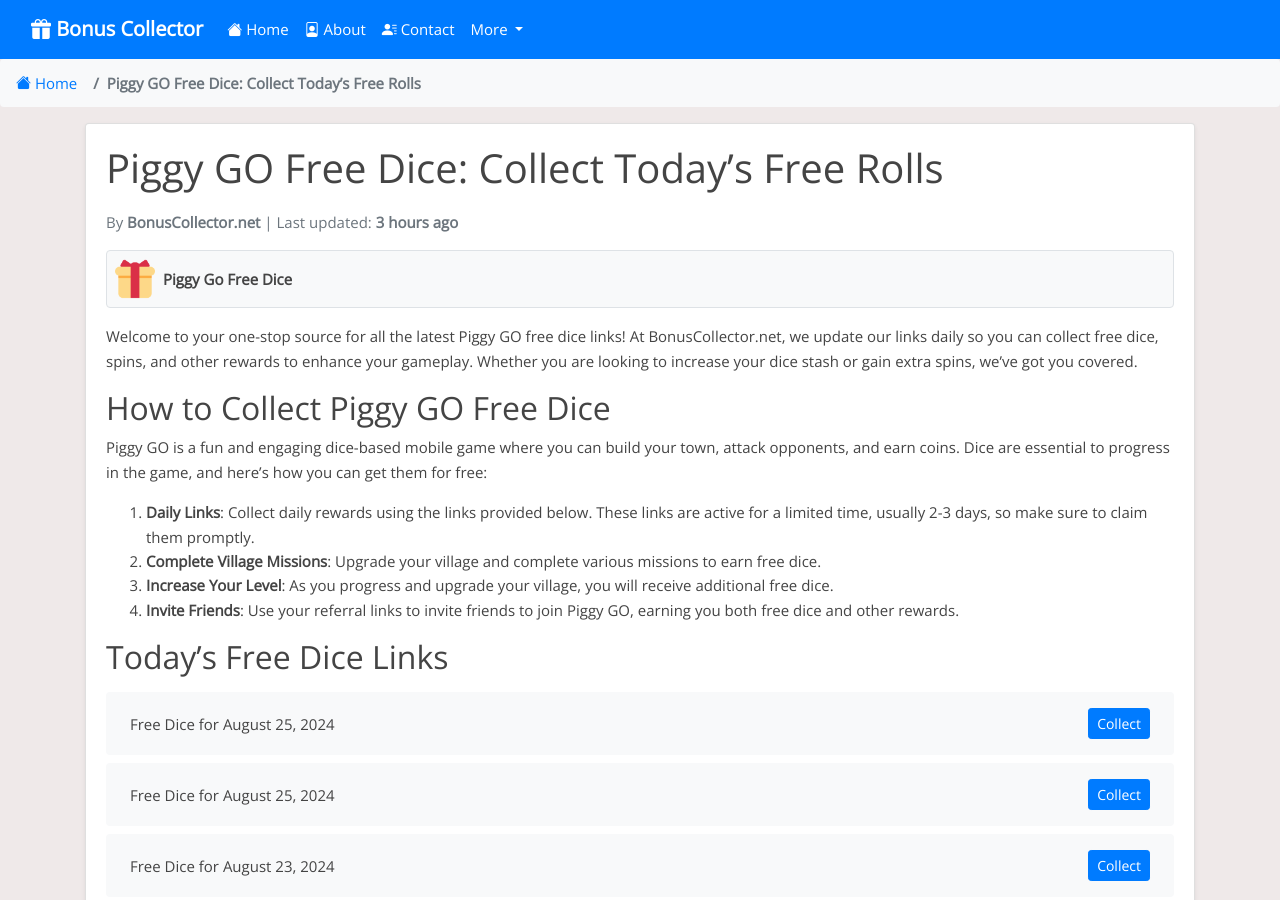
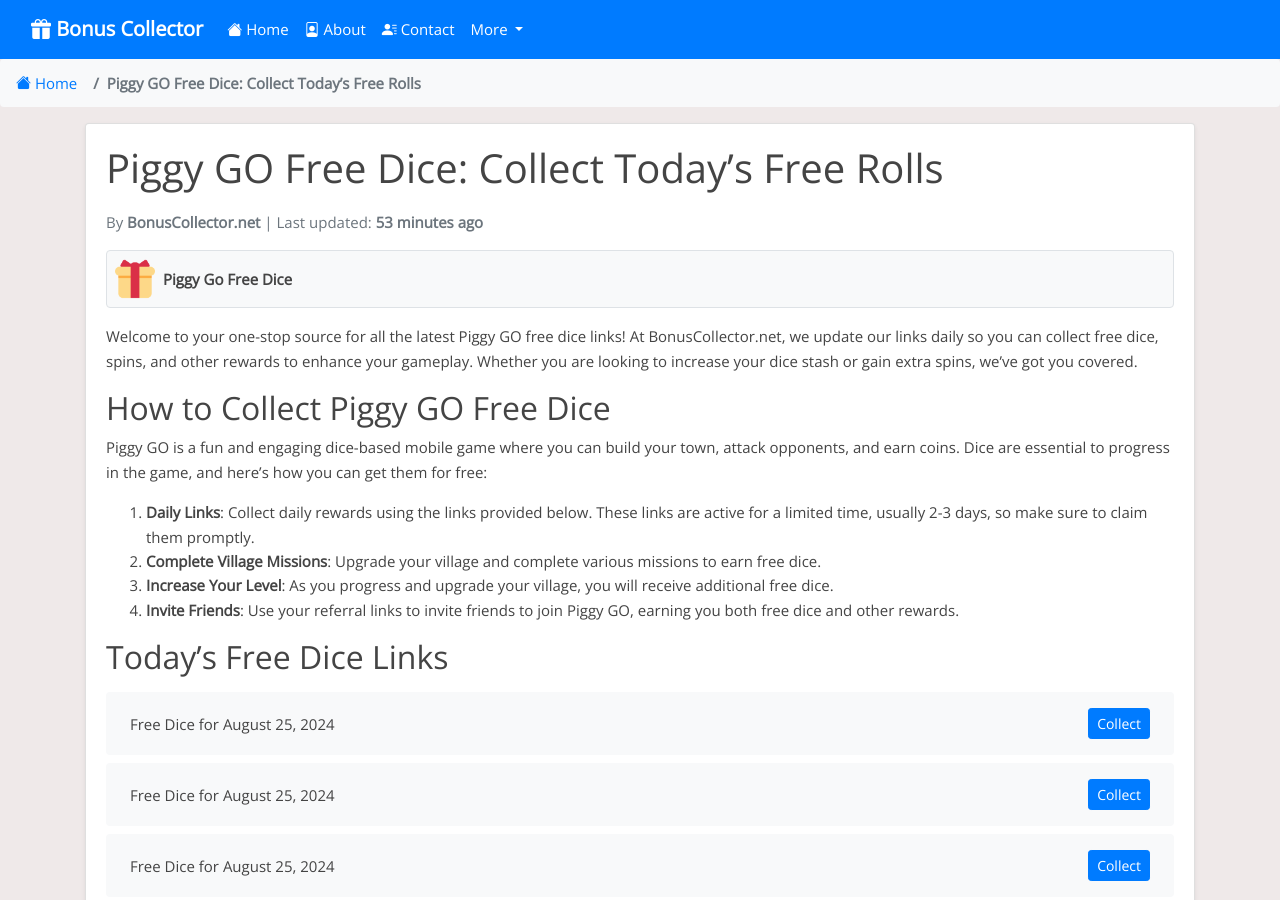
Before and after one commit to Prollad99/bs-net, a Jekyll site: the page built from _posts/2024-07-04-piggy-go.md, in a window 1280 px wide and 900 px high. Built offline with Jekyll 4.4.1, drawn with Linux system fonts in a browser that asks for light colours; nearby versions of some CDN libraries; comment, search, counter and statistics services are not loaded; some of the changed text lies outside the part shown.

Commit message:
Update piggy-go reward links and last modified date

```diff
--- a/_data/include_files.yml
+++ b/_data/include_files.yml
@@ -23,7 +23,7 @@
   last_modified: 2024-08-25 10:10:21
 
 piggy-go.html:
-  last_modified: 2024-08-25 08:12:00
+  last_modified: 2024-08-25 11:05:12
 
 caesars-slots.html:
   last_modified: 2024-08-24 06:07:59
--- a/_includes/piggy-go.html
+++ b/_includes/piggy-go.html
@@ -1,4 +1,12 @@
 <ul class="list-group mt-3 mb-4">
+  <li class="list-group-item d-flex justify-content-between align-items-center">
+    <span>Free Dice for August 25, 2024</span>
+    <a href="https://piggygo-jy.forevernine.com/fanpage?code=F2PX7R5J&channel=1" class="btn btn-primary btn-sm">Collect</a>
+  </li>
+  <li class="list-group-item d-flex justify-content-between align-items-center">
+    <span>Free Dice for August 25, 2024</span>
+    <a href="https://piggygo-jy.forevernine.com/fanpage?code=F2PX7R5J&channel=4" class="btn btn-primary btn-sm">Collect</a>
+  </li>
   <li class="list-group-item d-flex justify-content-between align-items-center">
     <span>Free Dice for August 25, 2024</span>
     <a href="https://piggygo-jy.forevernine.com/fanpage?code=36U081AP&channel=1" class="btn btn-primary btn-sm">Collect</a>
@@ -391,12 +399,4 @@
     <span>Free Dice for Invalid Date</span>
     <a href="https://piggygo-jy.forevernine.com/fanpage?code=7RLQ5BM4&channel=4" class="btn btn-primary btn-sm">Collect</a>
   </li>
-  <li class="list-group-item d-flex justify-content-between align-items-center">
-    <span>Free Dice for Invalid Date</span>
-    <a href="https://piggygo-jy.forevernine.com/fanpage?code=K4D95G5Z&channel=1" class="btn btn-primary btn-sm">Collect</a>
-  </li>
-  <li class="list-group-item d-flex justify-content-between align-items-center">
-    <span>Free Dice for Invalid Date</span>
-    <a href="https://piggygo-jy.forevernine.com/fanpage?code=K4D95G5Z&channel=4" class="btn btn-primary btn-sm">Collect</a>
-  </li>
 </ul>
```
Also changed, not shown: links-json/piggy-go.json (+8 -6 lines).
